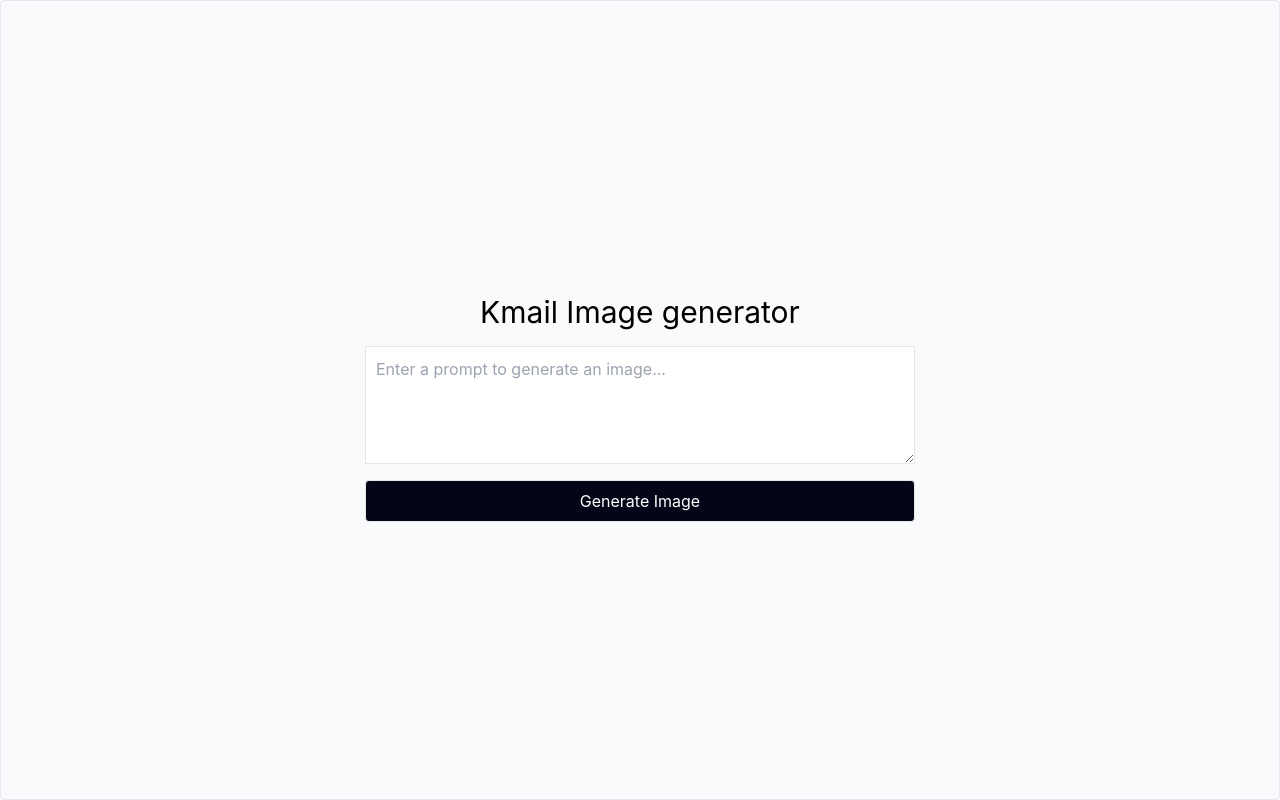
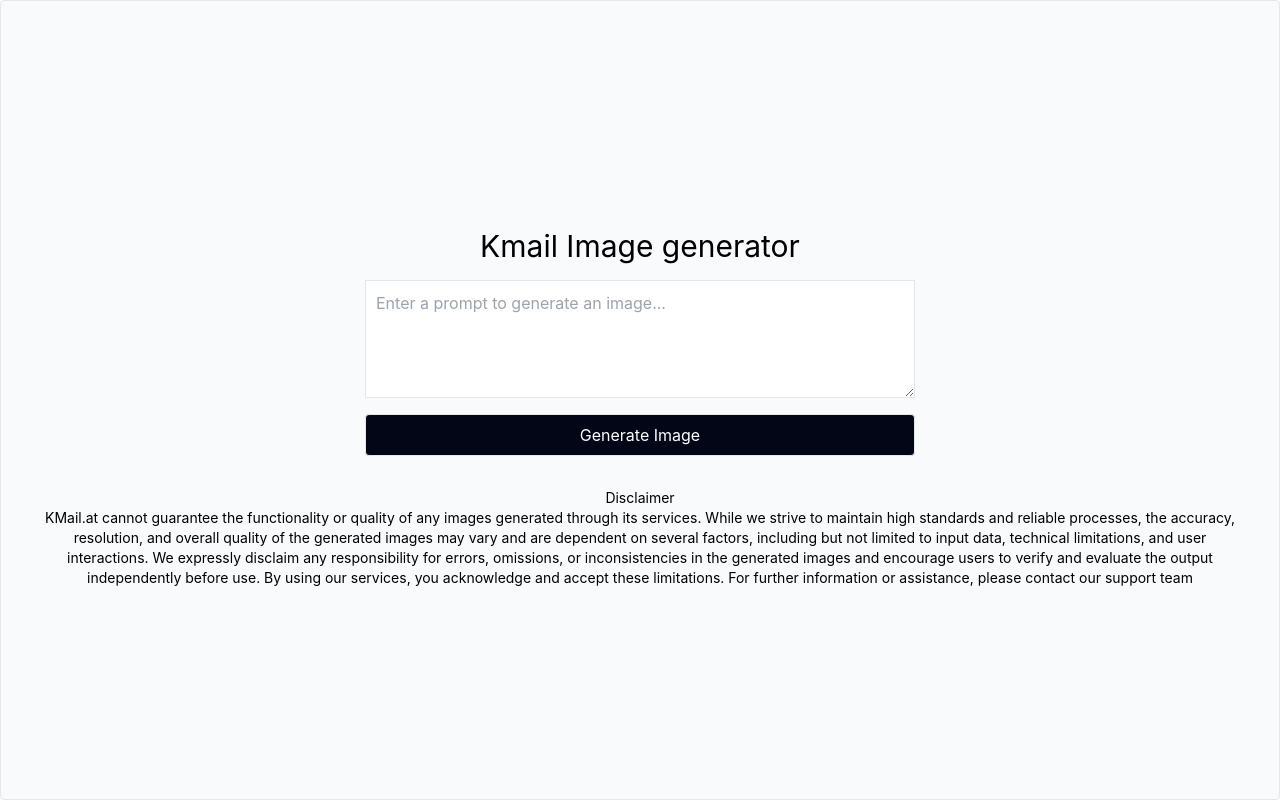
Before and after one commit to mokmail/imagegenerator, a React (Create React App) app in the folder huggi/: page / in a window 1280 px wide. Built offline with nearby package versions, Linux system fonts and the light colour scheme; no server answers.

Commit message:
disclaimer add

```diff
--- a/huggi/src/App.js
+++ b/huggi/src/App.js
@@ -1,12 +1,14 @@
 
 import ImageGenerator from './components/imagegenerator';
 import './App.css';
+import Disclaimer from './components/disclaimer';
 
 function App() {
   return (
     <div className="App border border-primary bg-slate-50 w-full  px-4 py-2 rounded">
 
      <ImageGenerator  />
+     <Disclaimer />
     </div>
   );
 }
--- /dev/null
+++ b/huggi/src/components/disclaimer.js
@@ -0,0 +1,16 @@
+const Disclaimer = () => {
+    return (
+        <div className=" mx-auto p-4  text-sm">
+            <h2>Disclaimer</h2>
+
+            KMail.at cannot guarantee the functionality or quality of any images generated through its services. While we strive to maintain high standards and reliable processes, the accuracy, resolution, and overall quality of the generated images may vary and are dependent on several factors, including but not limited to input data, technical limitations, and user interactions.
+
+We expressly disclaim any responsibility for errors, omissions, or inconsistencies in the generated images and encourage users to verify and evaluate the output independently before use. By using our services, you acknowledge and accept these limitations.
+
+For further information or assistance, please contact our support team
+
+        </div>
+
+    );
+}
+export default Disclaimer;
```
Also changed, not shown: 2 other files (tests, documents, lock files or other folders).
